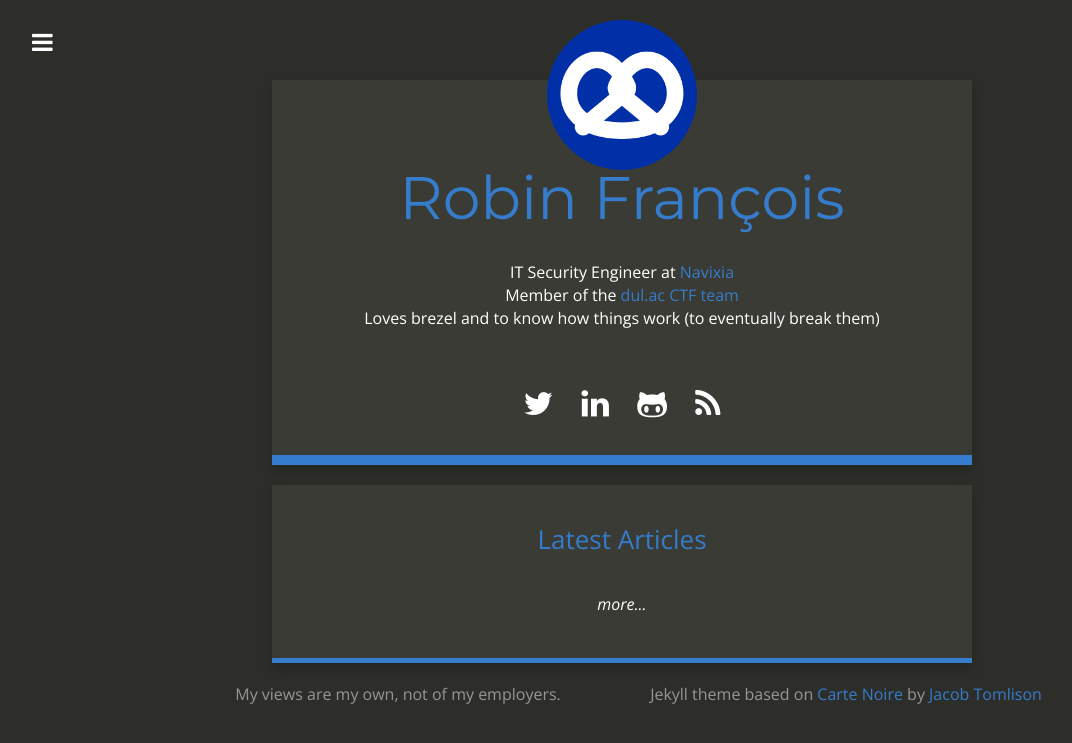
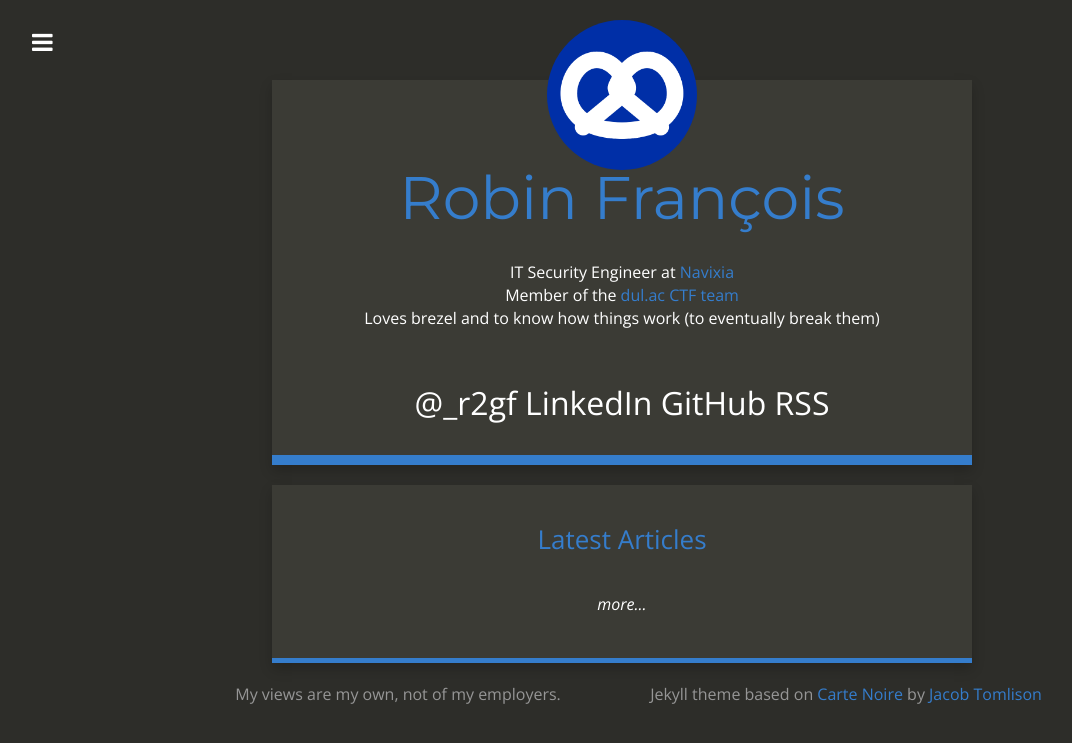
Before and after one commit to robin-francois/robin-francois.github.io, a Jekyll site: the page built from index.html, in a window 1280 px wide. Shown: the top 743 px of the page, without its empty margins (18-1090 px from the left). Built offline with Jekyll 4.4.1, drawn with Linux system fonts in a browser that asks for light colours; nearby versions of some CDN libraries; Markdown is read by kramdown in place of the engine named in the settings.

Commit message:
Changing social links look&feel

```diff
--- a/_config.yml
+++ b/_config.yml
@@ -2,8 +2,8 @@
 title: "Robin François"
 email: anything@r2gf.com
 description: "IT Security, member of the dul.ac CTF team. Loves brezel and to know how things work (to eventually break them)"
-baseurl: ""
-url: "http://r2gf.com"
+baseurl: "http://www.r2gf.com"
+url: "http://www.r2gf.com"
 title_description: "IT Security Engineer at <a href=\"https://www.navixia.com\">Navixia</a></br>
 Member of the <a href=\"https://twitter.com/dul_ac\">dul.ac CTF team</a></br>
 Loves brezel and to know how things work (to eventually break them)"
--- a/_includes/social_links.html
+++ b/_includes/social_links.html
@@ -1,8 +1,8 @@
 <p class="links">
-  {% if site.twitter_username %}<a href="http://www.twitter.com/{{ site.twitter_username }}" target="_new"><i class="fa fa-twitter"></i></a>{% endif %}
-  {% if site.linkedin_link %}<a href="{{ site.linkedin_link }}" target="_new"><i class="fa fa-linkedin"></i></a>{% endif %}
+  {% if site.twitter_username %}<a href="http://www.twitter.com/{{ site.twitter_username }}" target="_new">@_r2gf</a>{% endif %}
+  {% if site.linkedin_link %}<a href="{{ site.linkedin_link }}" target="_new">LinkedIn</a>{% endif %}
   {% if site.google_plus_link %}<a href="{{ site.google_plus_link }}" target="_new"><i class="fa fa-google-plus"></i></a>{% endif %}
-  {% if site.github_username %}<a href="https://github.com/{{ site.github_username }}" target="_new"><i class="fa fa-github-alt"></i></a>{% endif %}
+  {% if site.github_username %}<a href="https://github.com/{{ site.github_username }}" target="_new">GitHub</a>{% endif %}
   {% if site.stackoverflow_link %}<a href="{{ site.stackoverflow_link }}" target="_new"><i class="fa fa-stack-overflow"></i></a>{% endif %}
-  <a href="{{ site.baseurl }}/feed.xml" target="_new"><i class="fa fa-rss"></i></a>
+  <a href="{{ site.baseurl }}/feed.xml" target="_new">RSS</a>
 </p>
```
